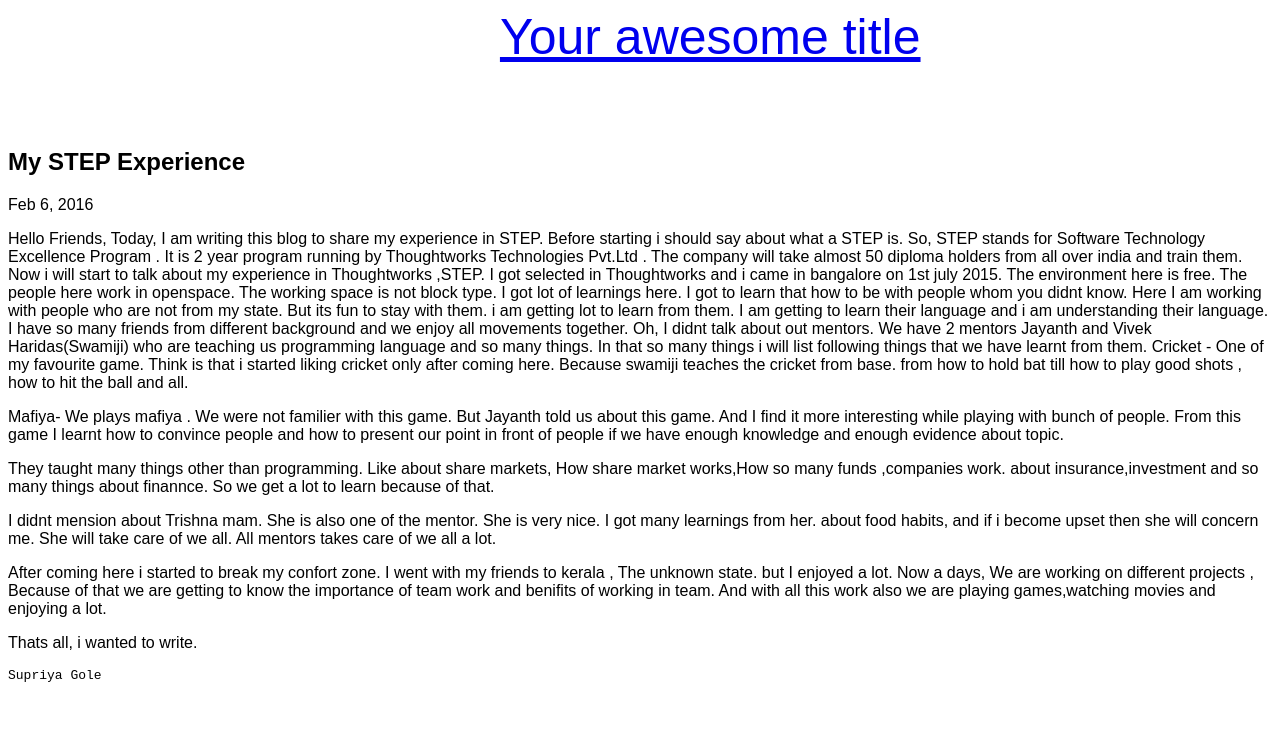
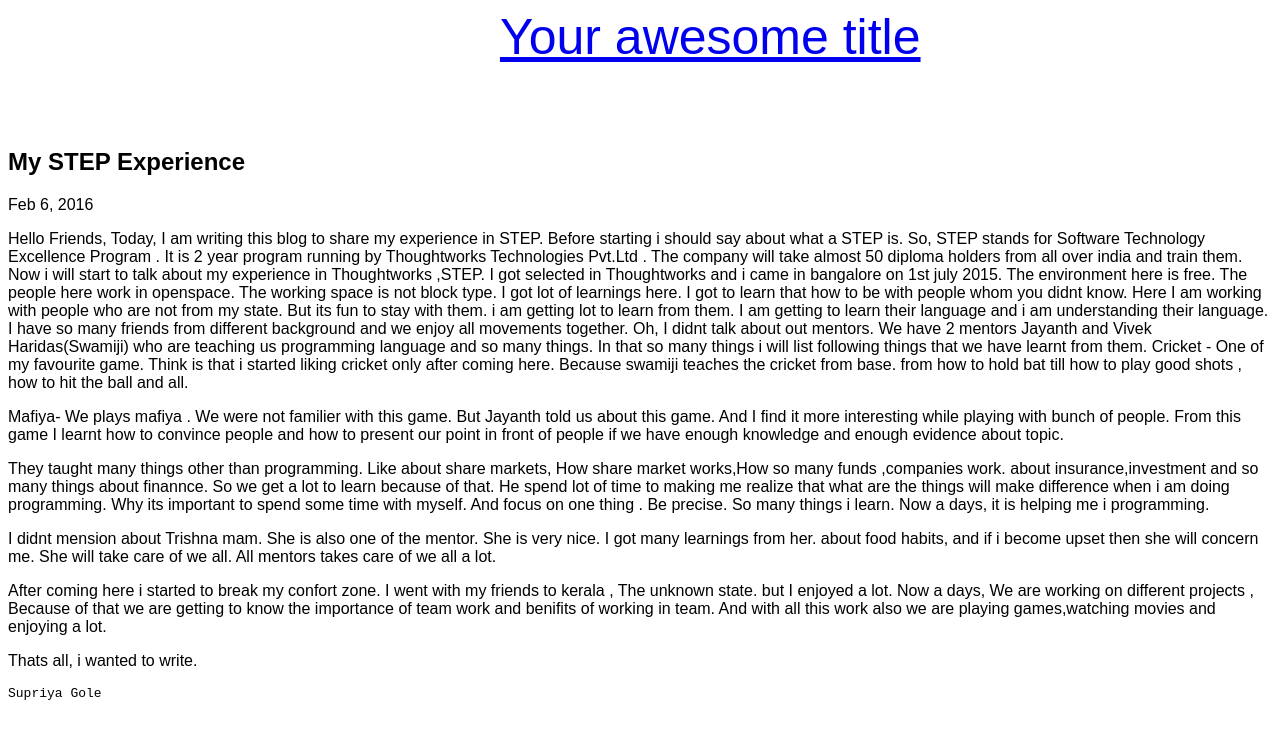
Before and after one commit to SupriyaGole/SupriyaGole.github.io, a Jekyll site: the page built from _posts/2016-02-06-stepExperience.markdown, in a window 1280 px wide. Shown: the top 739 px of the page. Built offline with Jekyll 4.4.1, drawn with Linux system fonts in a browser that asks for light colours.

Commit message:
Delted code for comments

```diff
--- a/_includes/head.html
+++ b/_includes/head.html
@@ -7,11 +7,8 @@
   <meta name="description" content="{% if page.excerpt %}{{ page.excerpt | strip_html | strip_newlines | truncate: 160 }}{% else %}{{ site.description }}{% endif %}">
 
   <!-- <link rel="stylesheet" href="{{ "/css/head.css" | prepend: site.baseurl }}"> -->
-  <link rel="stylesheet" href="{{ "/css/comment.css" | prepend: site.baseurl }}">
   <link rel="stylesheet" href="{{ "/css/header.css" | prepend: site.baseurl }}">
   <link rel="text/html" href="{{ "comments.html" | prepend: site.baseurl }}">
-  <script src="https://ajax.googleapis.com/ajax/libs/jquery/1.12.0/jquery.min.js"></script>
-  <script type="text/javascript" src="js/index.js"></script>
   <link rel="canonical" href="{{ page.url | replace:'index.html','' | prepend: site.baseurl | prepend: site.url }}">
   <link rel="alternate" type="application/rss+xml" title="{{ site.title }}" href="{{ "/feed.xml" | prepend: site.baseurl | prepend: site.url }}">
 </head>
--- a/_posts/2016-02-06-stepExperience.markdown
+++ b/_posts/2016-02-06-stepExperience.markdown
@@ -17,6 +17,7 @@
    Mafiya- We plays mafiya . We were not familier with this game. But Jayanth told us about this game. And I find it more interesting while playing with bunch of people. From this game I learnt how to convince people and how to present our point in front of people if we have enough knowledge and enough evidence about topic.
 
    They taught many things other than programming. Like about share markets, How share market works,How so many funds ,companies work. about insurance,investment and so many things about finannce. So we get a lot to learn because of that.
+   He spend lot of time to making me realize that what are the things will make difference when i am doing programming. Why its important to spend some time with myself. And focus on one thing . Be precise. So many things i learn. Now a days, it is helping me i programming.
 
    I didnt mension about Trishna mam. She is also one of the mentor. She is very nice. I got many learnings from her. about food habits, and if i become upset then she will concern me. She will take care of we all. All mentors takes care of we all a lot.
 
--- a/css/comment.css
+++ /dev/null
@@ -1,9 +0,0 @@
-body{
-  font-family: sans-serif;
-}
-
-#postComment{
-    margin-left: 100px;
-    margin-top: 30px;
-    background-color:#60b044;
-}
```
Also changed, not shown: comments.html (deleted, +0 -18 lines), js/index.js (deleted, +0 -10 lines).
